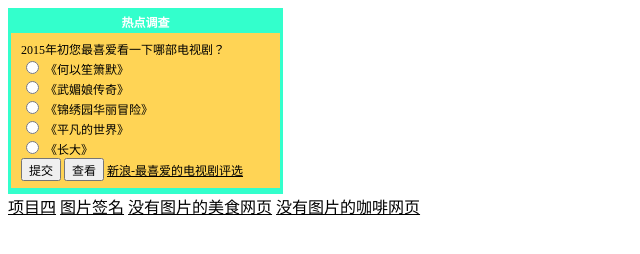
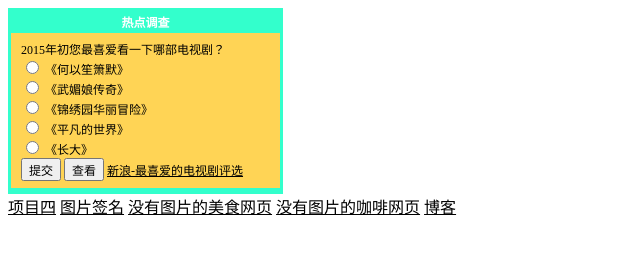
Before and after one commit to Atraxip/Atraxip.github.io, a plain HTML site: page index.html in a window 1280 px wide. Shown: the full height of the page, 0-640 px from the left. Drawn offline with Linux system fonts and the light colour scheme.

Commit message:
Update index.html

```diff
--- a/index.html
+++ b/index.html
@@ -73,5 +73,6 @@ a{
 <a href="bg.html">图片签名</a>
 <a href="ms.html">没有图片的美食网页</a>
 <a href="kf.html">没有图片的咖啡网页</a>
+<a href="bk.html">博客</a>
 </body>
 </html>
```
